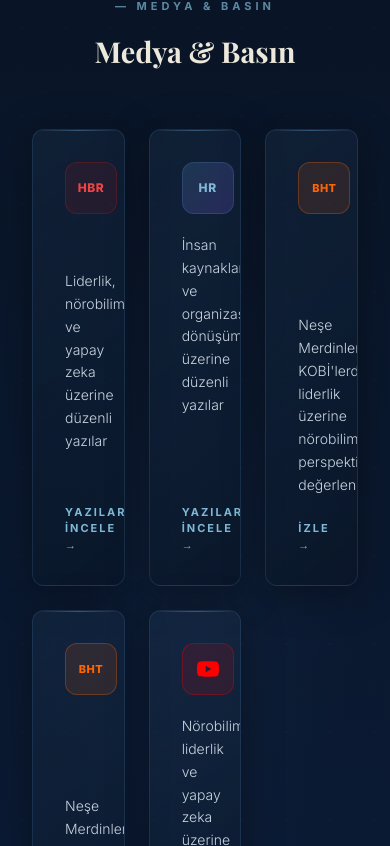
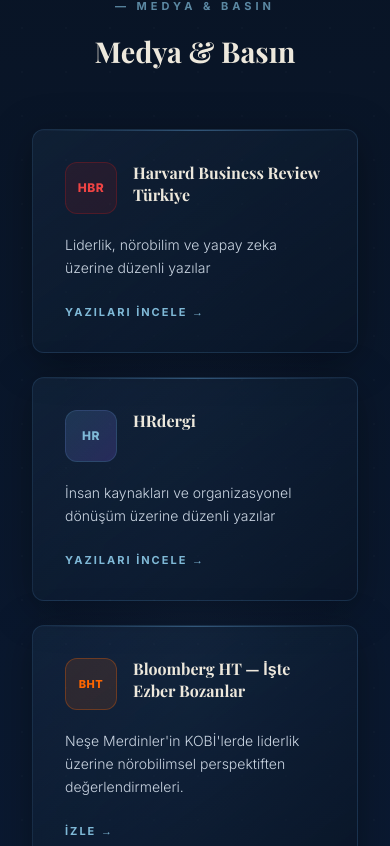
Before and after one commit to mindcraftbynese-cell/mindcraft-website, a Next.js app: page /referanslar in a window 390 px wide. Shown: the part 3918-4764 px from the top of the page. Built offline with nearby package versions, Linux system fonts and the light colour scheme.

Commit message:
Update page.tsx

```diff
--- a/app/referanslar/page.tsx
+++ b/app/referanslar/page.tsx
@@ -421,7 +421,7 @@
           </AnimatedSection>
 
           <AnimatedStagger
-            style={{ display: 'grid', gridTemplateColumns: 'repeat(3, 1fr)', gap: '24px' }}
+            className="grid grid-cols-1 sm:grid-cols-2 lg:grid-cols-3 gap-6"
             staggerDelay={0.1}
           >
             {c.media.cards.map((card) => (
```
